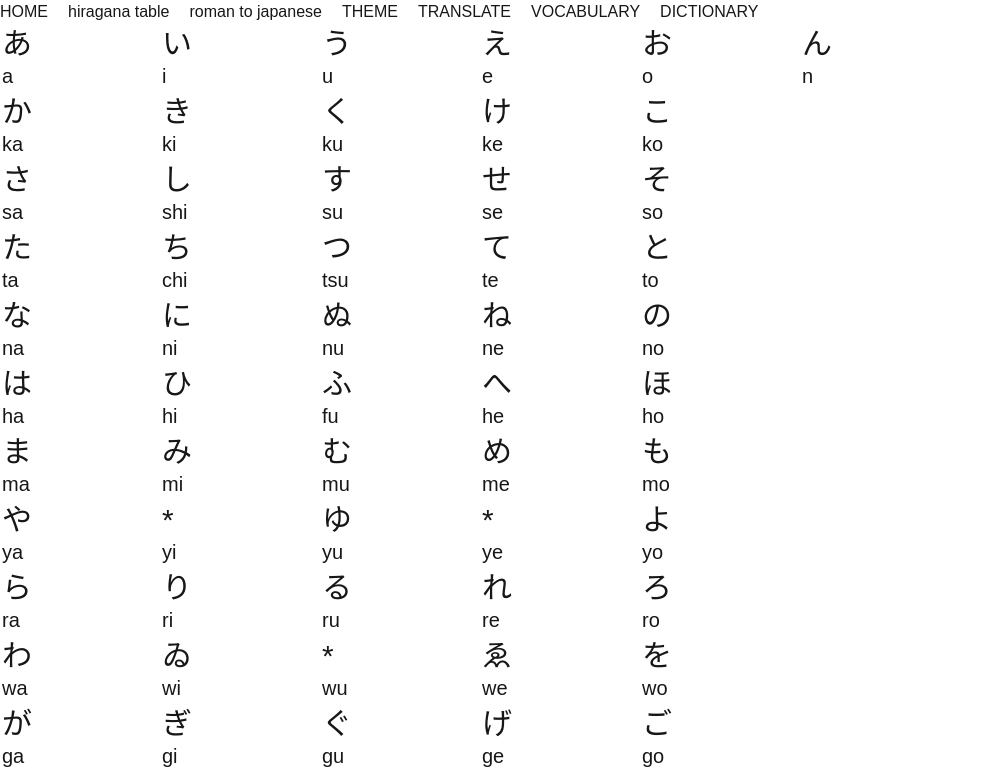
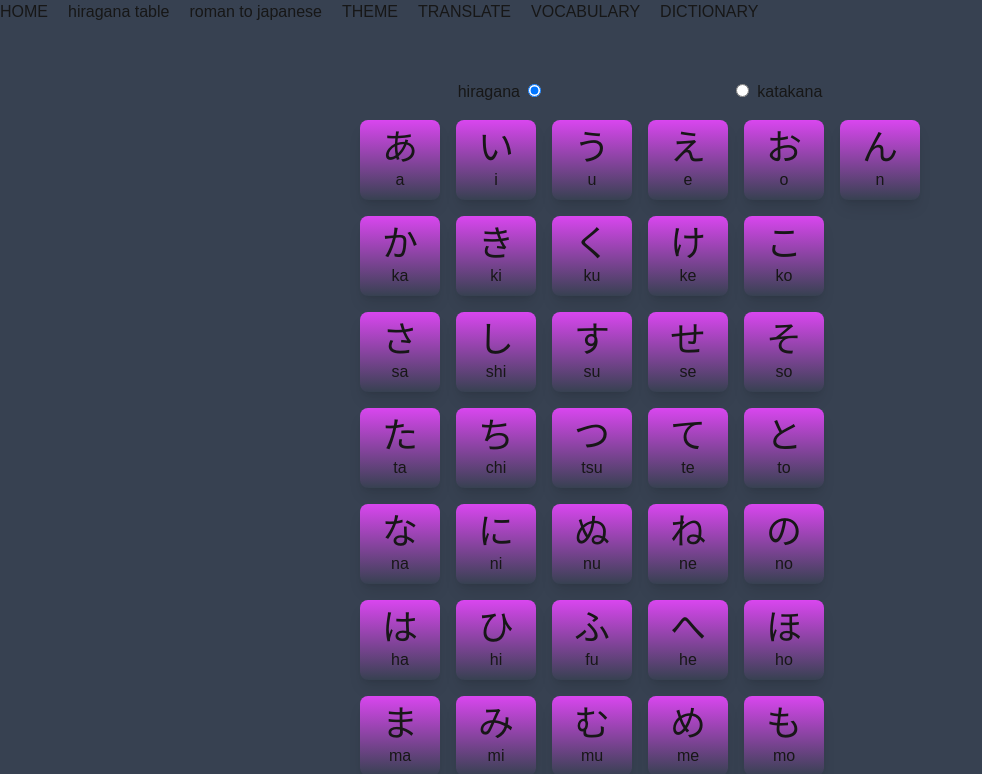
Before and after one commit to hermelen/hiragana-katakana, a Next.js app: page /hiragana-table in a window 1280 px wide. Shown: the top 774 px of the page, without its empty margins (0-982 px from the left). Built offline with nearby package versions, Linux system fonts and the light colour scheme.

Commit message:
some CSS

```diff
--- a/src/app/hiragana-table/layout.tsx
+++ b/src/app/hiragana-table/layout.tsx
@@ -1,3 +1,3 @@
 export default function SyllabaryLayout({children,}: {children: React.ReactNode}) {
-    return <section>{children}</section>
+    return <section className={"flex justify-center pt-10"}>{children}</section>
 }
--- a/src/app/hiragana-table/page.tsx
+++ b/src/app/hiragana-table/page.tsx
@@ -1,16 +1,18 @@
 "use client"
 
 import {syllabaryRecord, SyllabaryRecord} from "@/app/lib/syllabaryRecord";
+import React, {useState} from "react";
 
 export default function HiraganaTablePage() {
-    type Result = Record<string, string>[];
+    type Result = Record<string, [string, string]>[];
+    const [local, setLocal] = useState<boolean>(true);
 
     function splitRecordByValueLength(syllabaryRecord: SyllabaryRecord): Result[] {
         const result: Result[] = [];
         let currentArray: Result = [];
 
         for (const [key, [hiragana, katakana]] of Object.entries(syllabaryRecord)) {
-            const currentItem: Record<string, string> = {[key]: hiragana};
+            const currentItem: Record<string, [string, string]> = {[key]: [hiragana, katakana]};
 
             if (key.length === 1) {
                 if (currentArray.length > 0) {
@@ -30,19 +32,53 @@ export default function HiraganaTablePage() {
         return result;
     }
 
+    const handleChange = (event: React.ChangeEvent<HTMLInputElement>) => {
+        if (event.target.value === 'true') {
+            setLocal(true);
+        }
+        if (event.target.value === 'false') {
+            setLocal(false);
+        }
+    };
+
     const result = splitRecordByValueLength(syllabaryRecord);
 
 
     return (
-        <div className={"flex"}>
+        <div>
+            <div className={"pt-4 pb-4 flex justify-around"}>
+                <label>
+                    <span className={"mr-2"}>hiragana</span>
+                    <input type="radio" name="myRadio" value="true" checked={local} onChange={handleChange}/>
+                </label>
+                <label>
+                    <input type="radio" name="myRadio" value="false" onChange={handleChange}/>
+                    <span className={"ml-2"}>katakana</span>
+                </label>
+            </div>
+            <div className={"flex gap-4"}>
                 {result.map((ul, ulIndex) => (
-                <ul key={ulIndex} className="flex-col">
+                    <ul key={ulIndex} className="flex flex-col gap-4">
                         {ul.map((li, liIndex) => (
-                        <li key={liIndex} className={"w-40 border-solid rounded-sm border-2 border-white"}>
+                            <li key={liIndex}
+                                className={
+                                    `
+                                    flex
+                                    items-center
+                                    justify-center
+                                    w-20
+                                    h-20
+                                    rounded-lg
+                                    bg-gradient-to-b
+                                    from-fuchsia-500
+                                    shadow-lg
+                                    `
+                                }
+                            >
                                 {Object.entries(li).map(([key, value]) => (
                                     <div key={key}>
-                                    <div className={"text-3xl"}>{value}</div>
-                                    <div className={"text-xl"}>{key}</div>
+                                        <div className={"text-4xl text-center"}>{local ? value[0] : value[1]}</div>
+                                        <div className={"text-l text-center"}>{key}</div>
                                     </div>
                                 ))}
                             </li>
@@ -50,5 +86,6 @@ export default function HiraganaTablePage() {
                     </ul>
                 ))}
             </div>
+        </div>
     )
 }
--- a/src/app/layout.tsx
+++ b/src/app/layout.tsx
@@ -25,7 +25,7 @@ export default function RootLayout({
 }>) {
   return (
     <html lang="fr">
-      <body className={`${geistSans.variable} ${geistMono.variable} antialiased`}>
+      <body className={`${geistSans.variable} ${geistMono.variable} antialiased bg-gray-700`}>
         <nav>
           <ul className={"flex gap-5"}>
             <li><a href={"/"}>HOME</a></li>
--- a/src/app/page.tsx
+++ b/src/app/page.tsx
@@ -1,4 +1,4 @@
-export default function App() {
+export default function Page() {
   return (
       <div className="App">
         <div className="container">
--- a/src/app/roman-to-japanese/page.tsx
+++ b/src/app/roman-to-japanese/page.tsx
@@ -22,7 +22,7 @@ export default function RomanToJapanesePage() {
                 className={"text-black"}
                 type="text"
                 value={text}
-                onChange={handleChange} // Listen to input changes
+                onChange={handleChange}
                 placeholder="Type something..."
             />
             <p>hiragana: {hiragana}</p>
```
Lines whose indentation alone changed are shown as unchanged.
